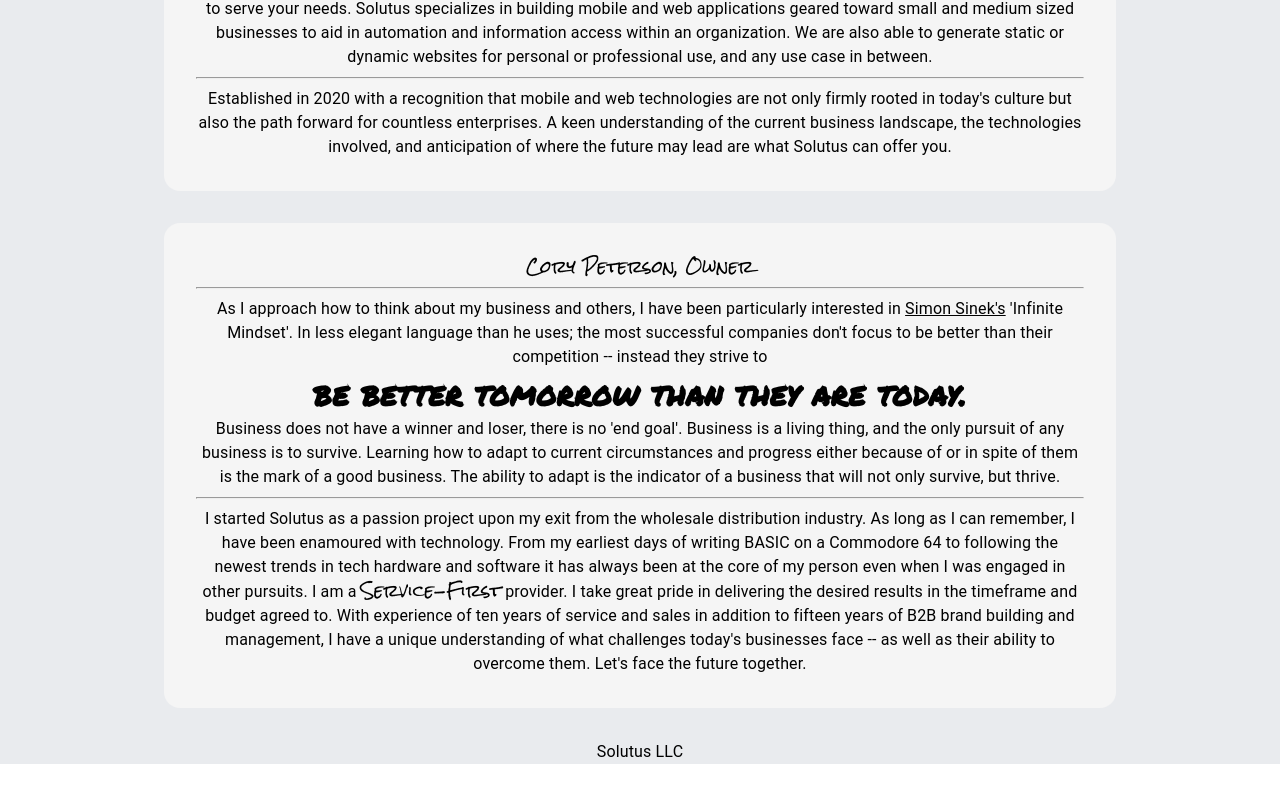
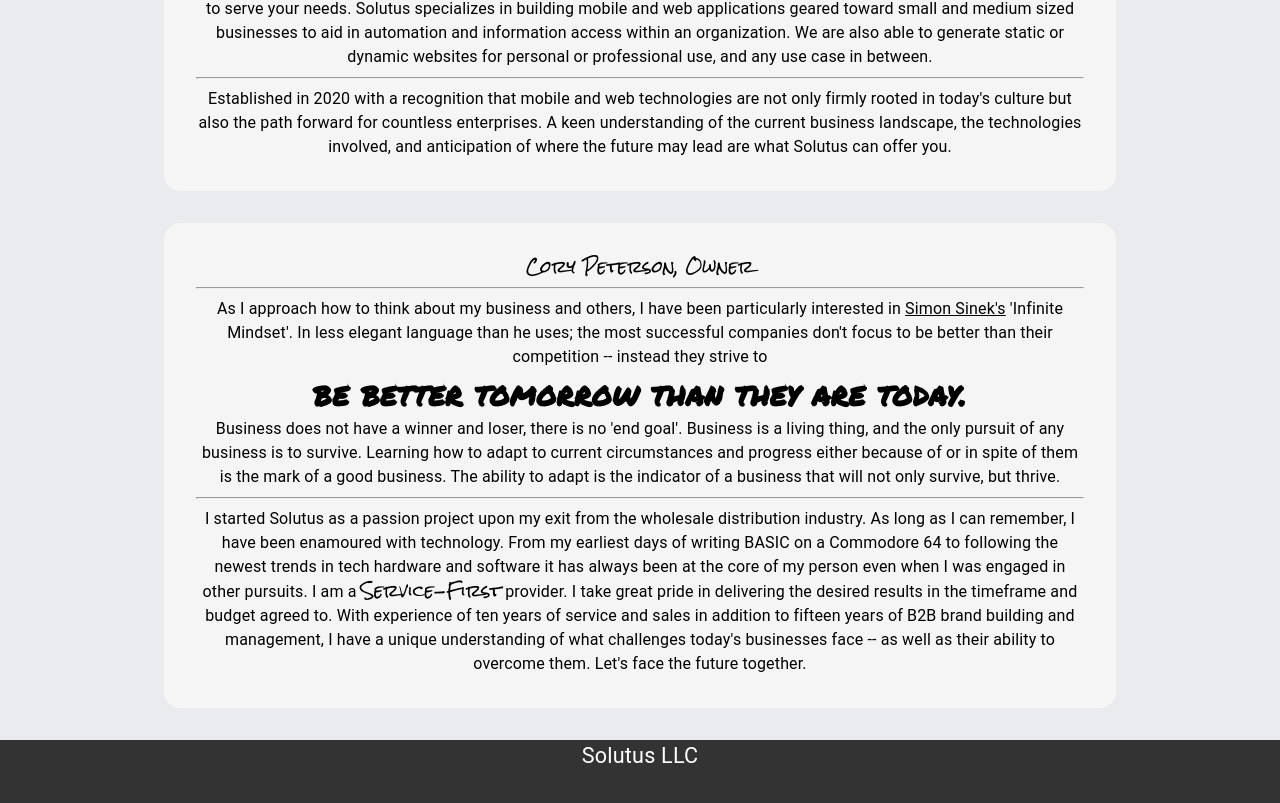
Before and after one commit to CPMSP/solutusweb, a React (Create React App) app: page /about in a window 1280 px wide. Shown: the part 365-1168 px from the top of the page. Before the commit the page ends 1129 px from the top, so only its background shows below. Built offline with nearby package versions, Linux system fonts and the light colour scheme.

Commit message:
footer imports and styling start

```diff
--- a/src/components/Footer.js
+++ b/src/components/Footer.js
@@ -1,10 +1,13 @@
 import React from "react";
 import { Box, Typography } from "@material-ui/core";
+import { useStyles } from "../styles/footerStyles";
 
 export default function Footer() {
+  const classes = useStyles();
+
   return (
-    <Box mt={2}>
-      <Typography>Solutus LLC</Typography>
+    <Box className={classes.footerContainer}>
+      <Typography className={classes.footerText}>Solutus LLC</Typography>
     </Box>
   );
 }
--- a/src/pages/About.js
+++ b/src/pages/About.js
@@ -1,11 +1,12 @@
-import React from 'react';
-import { Container, Box, Typography } from '@material-ui/core';
-import Navbar from '../components/Navbar';
-import { useStyles } from '../styles/pageStyles';
+import React from "react";
+import { Container, Box, Typography } from "@material-ui/core";
+import Navbar from "../components/Navbar";
+import { useStyles } from "../styles/pageStyles";
+import Footer from "../components/Footer";
 
 export default function About() {
   const classes = useStyles();
-	document.title = 'About Solutus';
+  document.title = "About Solutus";
 
   return (
     <div className={classes.root}>
@@ -13,40 +14,33 @@
       <Container className={classes.container}>
         <Box className={classes.boxes}>
           <Typography className={classes.header}>
-						<span className={classes.hypetag}>
-							About the Company
-						</span>
+            <span className={classes.hypetag}>About the Company</span>
           </Typography>
         </Box>
         <Box className={classes.boxes}>
-					<Typography className={classes.hypetag}>
-						SolutuS LLC
+          <Typography className={classes.hypetag}>SolutuS LLC</Typography>
+          <hr />
+          <Typography>
+            Solutus LLC is (currently) a one-person show based in the western
+            suburbs of Minneapolis / St Paul, MN, USA
+          </Typography>
+          <Typography>
+            If the job calls for more resources than one person can provide, I
+            have access to a network of professionals that can help to serve
+            your needs. Solutus specializes in building mobile and web
+            applications geared toward small and medium sized businesses to aid
+            in automation and information access within an organization. We are
+            also able to generate static or dynamic websites for personal or
+            professional use, and any use case in between.
           </Typography>
           <hr />
           <Typography>
-						Solutus LLC is (currently) a one-person show based in
-						the western suburbs of Minneapolis / St Paul, MN, USA
-					</Typography>
-					<Typography>
-						If the job calls for more resources than one person can
-						provide, I have access to a network of professionals
-						that can help to serve your needs. Solutus specializes
-						in building mobile and web applications geared toward
-						small and medium sized businesses to aid in automation
-						and information access within an organization. We are
-						also able to generate static or dynamic websites for
-						personal or professional use, and any use case in
-						between.
-					</Typography>
-					<hr />
-					<Typography>
-						Established in 2020 with a recognition that mobile and
-						web technologies are not only firmly rooted in today's
-						culture but also the path forward for countless
-						enterprises. A keen understanding of the current
-						business landscape, the technologies involved, and
-						anticipation of where the future may lead are what
-						Solutus can offer you.
+            Established in 2020 with a recognition that mobile and web
+            technologies are not only firmly rooted in today's culture but also
+            the path forward for countless enterprises. A keen understanding of
+            the current business landscape, the technologies involved, and
+            anticipation of where the future may lead are what Solutus can offer
+            you.
           </Typography>
         </Box>
         <Box className={classes.boxes}>
@@ -55,55 +49,48 @@
           </Typography>
           <hr />
           <Typography>
-						As I approach how to think about my business and others,
-						I have been particularly interested in{' '}
+            As I approach how to think about my business and others, I have been
+            particularly interested in{" "}
             <a
               href="https://www.youtube.com/results?search_query=simon+sinek"
               className={classes.speakerLink}
             >
               Simon Sinek's
-						</a>{' '}
-						'Infinite Mindset'. In less elegant language than he
-						uses; the most successful companies don't focus to be
-						better than their competition -- instead they strive to
+            </a>{" "}
+            'Infinite Mindset'. In less elegant language than he uses; the most
+            successful companies don't focus to be better than their competition
+            -- instead they strive to
           </Typography>
           <Typography className={classes.header}>
             be better tomorrow than they are today.
           </Typography>
           <Typography>
-						Business does not have a winner and loser, there is no
-						'end goal'. Business is a living thing, and the only
-						pursuit of any business is to survive. Learning how to
-						adapt to current circumstances and progress either
-						because of or in spite of them is the mark of a good
-						business. The ability to adapt is the indicator of a
-						business that will not only survive, but thrive.
+            Business does not have a winner and loser, there is no 'end goal'.
+            Business is a living thing, and the only pursuit of any business is
+            to survive. Learning how to adapt to current circumstances and
+            progress either because of or in spite of them is the mark of a good
+            business. The ability to adapt is the indicator of a business that
+            will not only survive, but thrive.
           </Typography>
           <hr />
           <Typography>
-						I started Solutus as a passion project upon my exit from
-						the wholesale distribution industry. As long as I can
-						remember, I have been enamoured with technology. From my
-						earliest days of writing BASIC on a Commodore 64 to
-						following the newest trends in tech hardware and
-						software it has always been at the core of my person
-						even when I was engaged in other pursuits. I am a{' '}
-						<span className={classes.hypetag}>
-							Service-First
-						</span>{' '}
-						provider. I take great pride in delivering the desired
-						results in the timeframe and budget agreed to. With
-						experience of ten years of service and sales in addition
-						to fifteen years of B2B brand building and management, I
-						have a unique understanding of what challenges today's
-						businesses face -- as well as their ability to overcome
-						them. Let's face the future together.
+            I started Solutus as a passion project upon my exit from the
+            wholesale distribution industry. As long as I can remember, I have
+            been enamoured with technology. From my earliest days of writing
+            BASIC on a Commodore 64 to following the newest trends in tech
+            hardware and software it has always been at the core of my person
+            even when I was engaged in other pursuits. I am a{" "}
+            <span className={classes.hypetag}>Service-First</span> provider. I
+            take great pride in delivering the desired results in the timeframe
+            and budget agreed to. With experience of ten years of service and
+            sales in addition to fifteen years of B2B brand building and
+            management, I have a unique understanding of what challenges today's
+            businesses face -- as well as their ability to overcome them. Let's
+            face the future together.
           </Typography>
         </Box>
-				<Box mt={2}>
-					<Typography>Solutus LLC</Typography>
-				</Box>
       </Container>
+      <Footer />
     </div>
   );
 }
--- a/src/pages/Clients.js
+++ b/src/pages/Clients.js
@@ -160,8 +160,8 @@
             </Button>
           </Typography>
         </Box>
-        <Footer />
       </Container>
+      <Footer />
     </div>
   );
 }
--- a/src/pages/Contact.js
+++ b/src/pages/Contact.js
@@ -33,8 +33,8 @@
             </a>
           </Typography>
         </Box>
-        <Footer />
       </Container>
+      <Footer />
     </div>
   );
 }
--- a/src/pages/Main.js
+++ b/src/pages/Main.js
@@ -103,8 +103,8 @@
             design options to deliver on your request.
           </Typography>
         </Box>
-        <Footer />
       </Container>
+      <Footer />
     </div>
   );
 }
--- a/src/pages/NotFound.js
+++ b/src/pages/NotFound.js
@@ -16,8 +16,8 @@
             404 - Page Not Found
           </Typography>
         </Box>
-        <Footer />
       </Container>
+      <Footer />
     </div>
   );
 }
--- /dev/null
+++ b/src/styles/footerStyles.js
@@ -0,0 +1,13 @@
+import { makeStyles } from "@material-ui/core/styles";
+
+export const useStyles = makeStyles({
+  footerContainer: {
+    height: "5rem",
+    backgroundColor: "#333",
+    margin: "0 auto",
+  },
+  footerText: {
+    color: "white",
+    fontSize: "1.35rem",
+  },
+});
```
Lines whose indentation alone changed are shown as unchanged.
